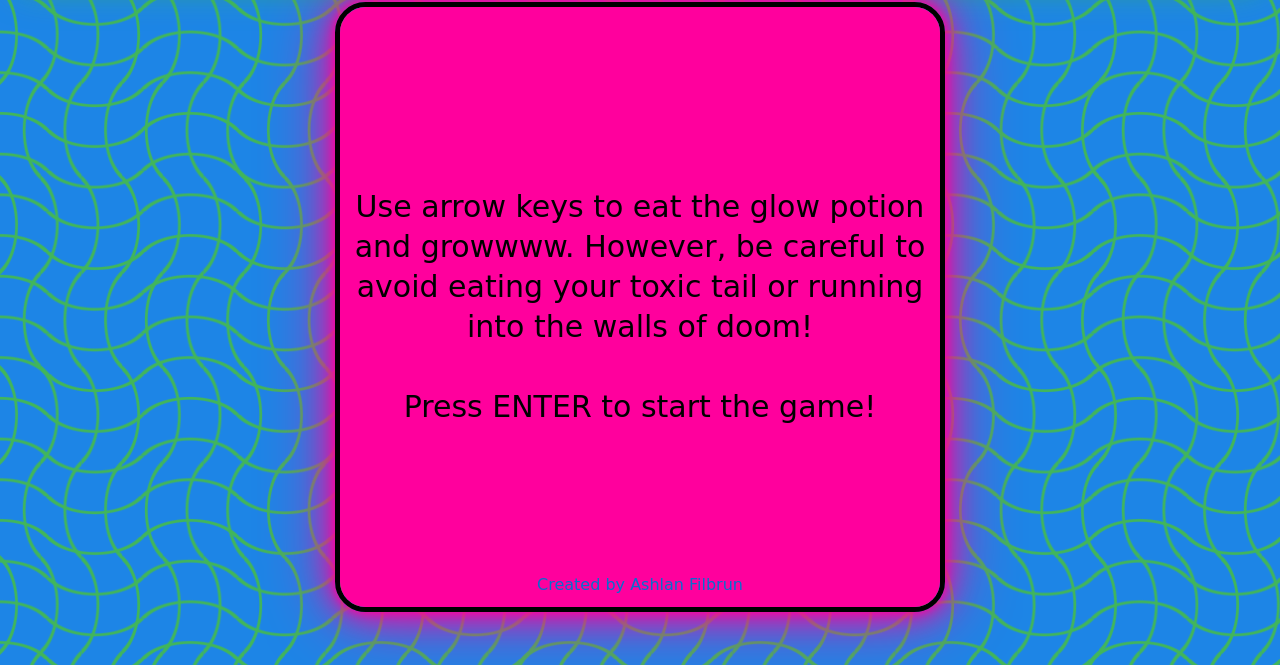
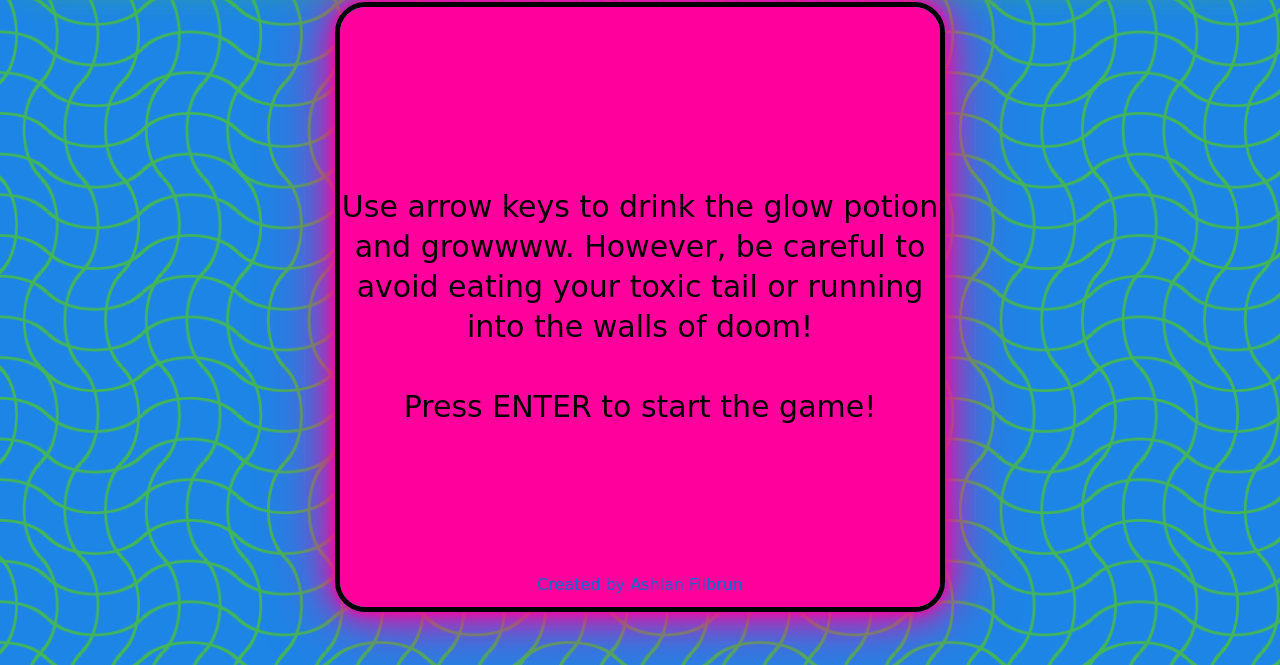
Before and after one commit to ashfilbrun/Snake-Game, a plain HTML site: page index.html in a window 1280 px wide. Shown: the part 155-820 px from the top of the page. Drawn offline with Linux system fonts and the light colour scheme; a web font is replaced by a local one.

Commit message:
change wording in instructions

```diff
--- a/index.html
+++ b/index.html
@@ -23,7 +23,7 @@
         <div class='container' onclick='document.getElementById("txt").focus();'>
             <div id='menu'>
                 <div class='menu-item'>
-                    <span id='menu-text'>Use arrow keys to eat the glow potion and growwww. However, be careful to avoid eating your toxic tail or running into the walls of doom!<br><br>Press ENTER to start the game!
+                    <span id='menu-text'>Use arrow keys to drink the glow potion and growwww. However, be careful to avoid eating your toxic tail or running into the walls of doom!<br><br>Press ENTER to start the game!
                     </span>
                 </div>
             </div>
```
Also changed, not shown: style.css (+6 -1 lines).
